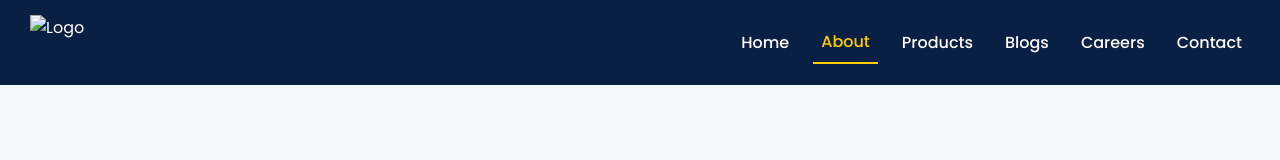
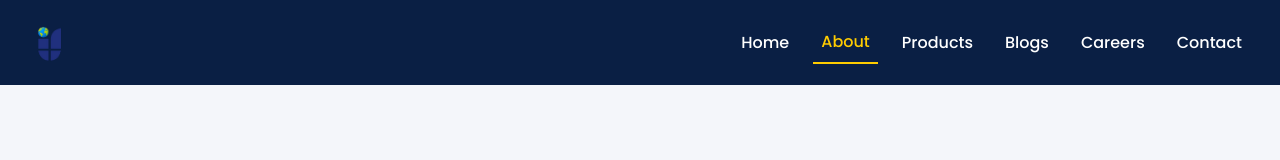
Before and after one commit to uispvtltd/UISPVTLTD, a plain HTML site: page about.html in a window 1280 px wide. Shown: the top 160 px of the page. Drawn offline with nearby package versions, Linux system fonts and the light colour scheme.

Commit message:
Update about.html

```diff
--- a/about.html
+++ b/about.html
@@ -95,7 +95,7 @@
 
   <!-- Navbar -->
   <nav class="navbar">
-    <img src="static/images/logo.jpeg" alt="Logo">
+    <img src="static/images/logo.png" alt="Logo">
     <div class="hamburger" id="hamburger"><i class="fas fa-bars"></i></div>
     <div class="nav-links" id="nav-links">
       <a href="index.html">Home</a>
```
